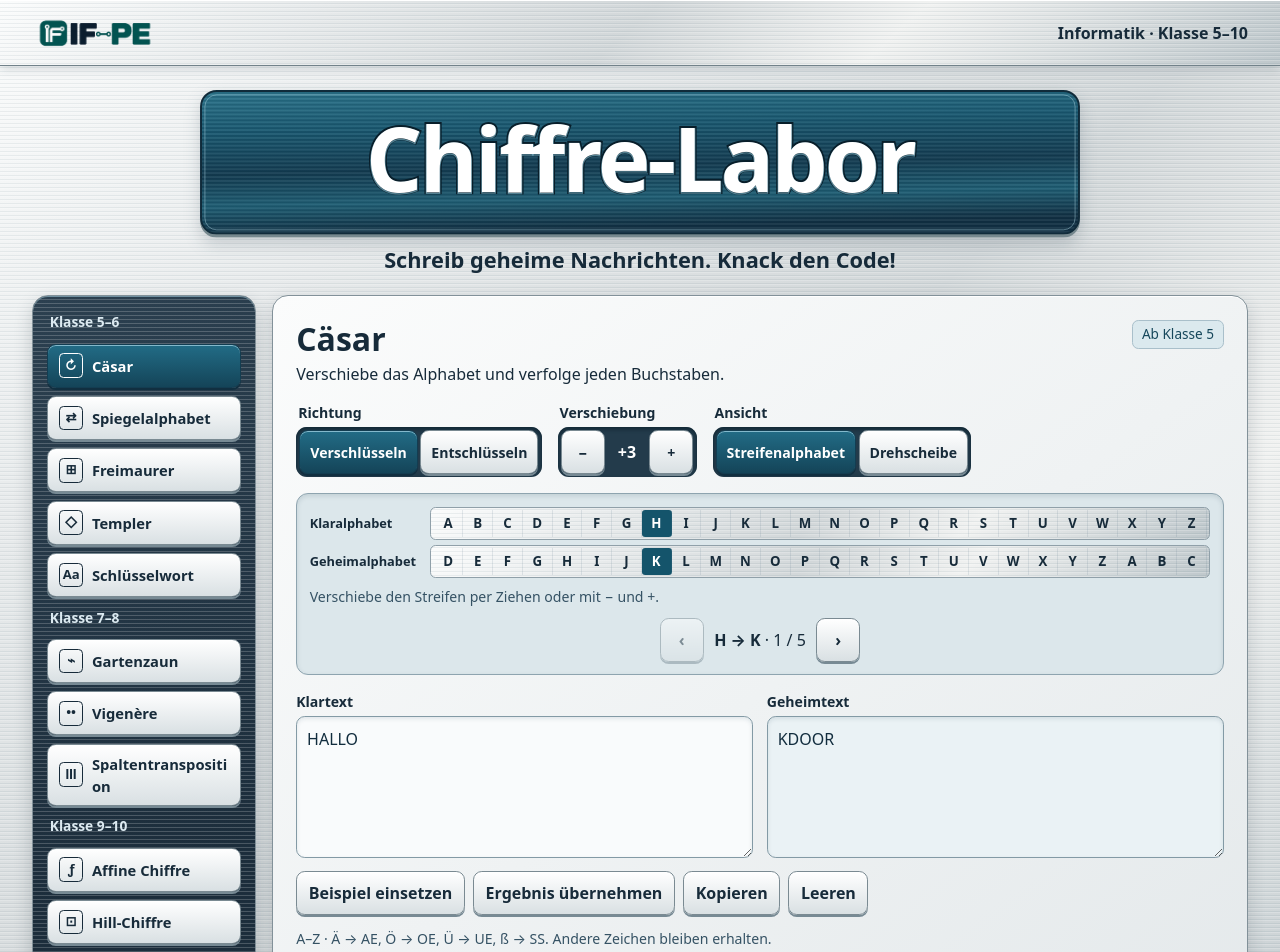
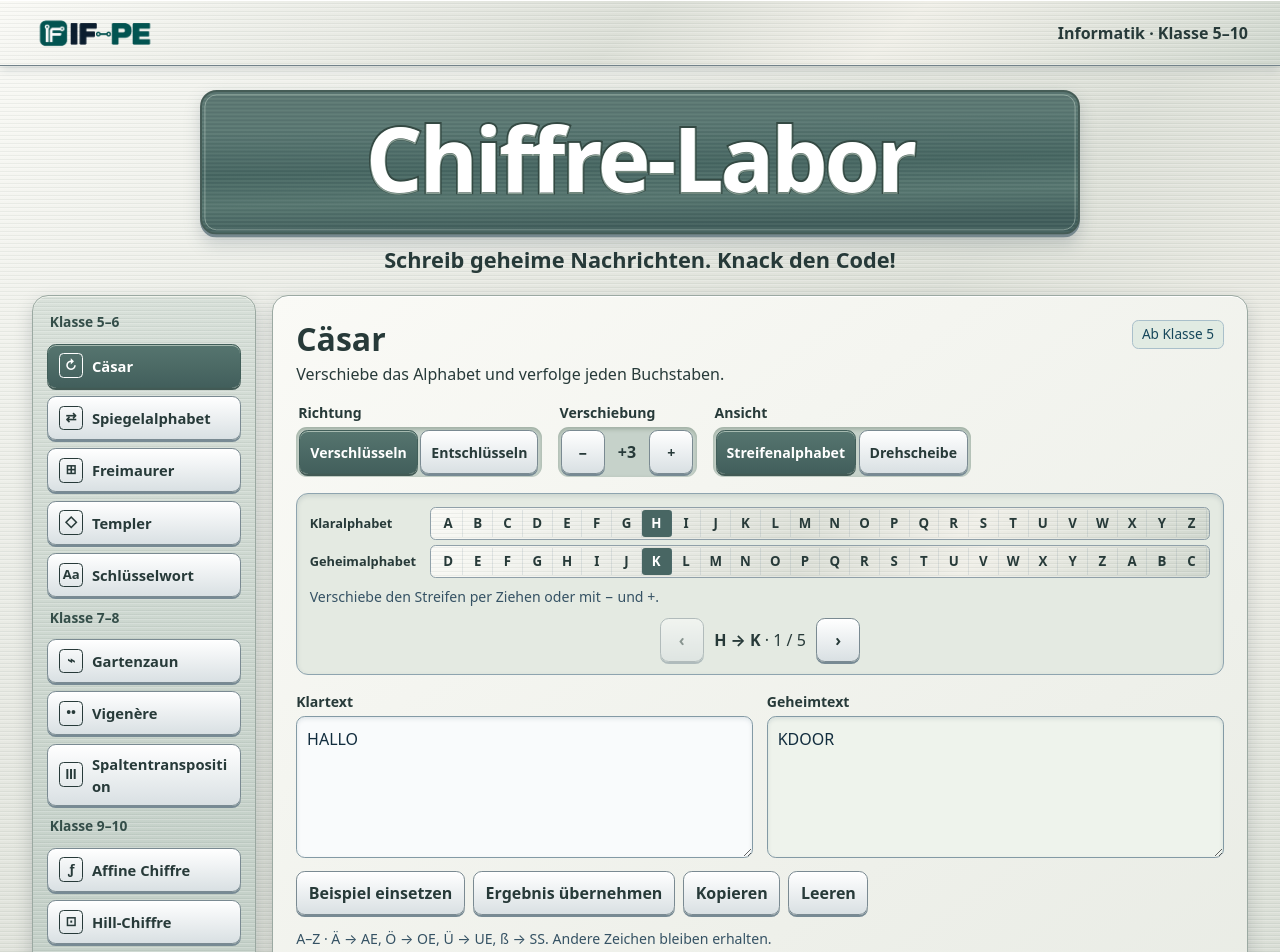
Before and after one commit to pt-dbr/Chiffre-Labor, a plain HTML site: page index.html in a window 1280 px wide. Shown: the top 952 px of the page. Drawn offline with Linux system fonts and the light colour scheme.

Commit message:
Add files via upload

```diff
--- a/index.html
+++ b/index.html
@@ -3,7 +3,7 @@
 <head>
 <meta charset="utf-8">
 <meta name="viewport" content="width=device-width,initial-scale=1">
-<meta name="theme-color" content="#172b3a">
+<meta name="theme-color" content="#486663">
 <meta http-equiv="Content-Security-Policy" content="default-src 'self' file:; object-src 'none'; connect-src 'none'; form-action 'none'; base-uri 'none'">
 <title>Chiffre-Labor</title>
 <link rel="stylesheet" href="style.css">
@@ -19,15 +19,15 @@
       <svg xmlns:xlink="http://www.w3.org/1999/xlink" viewBox="0 0 900 148" aria-hidden="true" focusable="false">
         <defs>
           <linearGradient id="title-metal" x2=".14" y2="1">
-            <stop stop-color="#2b758c"/>
-            <stop offset=".28" stop-color="#195971"/>
-            <stop offset=".58" stop-color="#123b50"/>
-            <stop offset=".8" stop-color="#1e5e74"/>
-            <stop offset="1" stop-color="#102f42"/>
+            <stop stop-color="#5d7973"/>
+            <stop offset=".28" stop-color="#5b7973"/>
+            <stop offset=".58" stop-color="#476762"/>
+            <stop offset=".8" stop-color="#587871"/>
+            <stop offset="1" stop-color="#425f5c"/>
           </linearGradient>
           <pattern id="title-grain" width="4" height="4" patternUnits="userSpaceOnUse">
-            <path d="M0 1H4" stroke="#fff" stroke-opacity=".12"/>
-            <path d="M0 3H4" stroke="#061a24" stroke-opacity=".24"/>
+            <path d="M0 1H4" stroke="#fff" stroke-opacity=".08"/>
+            <path d="M0 3H4" stroke="#061a24" stroke-opacity=".14"/>
           </pattern>
           <text id="title-cutout" x="450" y="104" text-anchor="middle">Chiffre-Labor</text>
           <mask id="title-mask" x="0" y="0" width="900" height="148" maskUnits="userSpaceOnUse">
@@ -37,11 +37,11 @@
         </defs>
         <rect x="2" y="2" width="896" height="144" rx="15" fill="#fff"/>
         <g mask="url(#title-mask)">
-          <rect x="1" y="1" width="898" height="146" rx="16" fill="url(#title-metal)" stroke="#102b3a" stroke-width="2"/>
+          <rect x="1" y="1" width="898" height="146" rx="16" fill="url(#title-metal)" stroke="#455c56" stroke-width="2"/>
           <rect x="2" y="2" width="896" height="144" rx="15" fill="url(#title-grain)"/>
-          <rect x="5" y="5" width="890" height="138" rx="12" fill="none" stroke="#a8d0dc" stroke-opacity=".48"/>
-          <use href="#title-cutout" xlink:href="#title-cutout" fill="none" stroke="#081e2a" stroke-width="4"/>
-          <use href="#title-cutout" xlink:href="#title-cutout" y="1.8" fill="none" stroke="#70a7bb" stroke-opacity=".72" stroke-width="1.4"/>
+          <rect x="5" y="5" width="890" height="138" rx="12" fill="none" stroke="#c8d8ce" stroke-opacity=".48"/>
+          <use href="#title-cutout" xlink:href="#title-cutout" fill="none" stroke="#344943" stroke-width="4"/>
+          <use href="#title-cutout" xlink:href="#title-cutout" y="1.8" fill="none" stroke="#a7beb2" stroke-opacity=".72" stroke-width="1.4"/>
         </g>
       </svg>
     </h1>
--- a/style.css
+++ b/style.css
@@ -1,15 +1,15 @@
 :root {
   color-scheme: light;
   font: 16px/1.5 system-ui, -apple-system, sans-serif;
-  color: #172b3a;
-  background: #d7d9da;
-  --ink: #172b3a;
-  --petrol: #14546b;
-  --petrol-light: #287d99;
-  --line: #829199;
-  --grain: repeating-linear-gradient(0deg,#fff3 0 1px,#1d455612 1px 2px,transparent 2px 4px);
-  --steel: linear-gradient(138deg,#fbfcfc,#d2d7d9 49%,#f1f2f1 69%,#bec7cb);
-  --pressed: linear-gradient(#226c86,#144458);
+  color: #273a39;
+  background: #e0dfd8;
+  --ink: #273a39;
+  --petrol: #486663;
+  --petrol-light: #597c74;
+  --line: #9ba9a2;
+  --grain: repeating-linear-gradient(0deg,#ffffff30 0 1px,#354a4010 1px 2px,transparent 2px 4px);
+  --steel: linear-gradient(138deg,#fafaf6,#dcdfd7 49%,#f0efe8 69%,#d0d7ce);
+  --pressed: linear-gradient(#56756f,#425f5c);
 }
 * { box-sizing:border-box }
 [hidden] { display:none !important }
@@ -31,46 +31,46 @@ h1,h2,h3,p { margin:0; }
 .intro p { margin-top:.55rem; font-size:clamp(1.05rem,3vw,1.36rem); font-weight:650; }
 .layout { display:grid; grid-template-columns:14rem minmax(0,1fr); align-items:start; gap:1rem; }
 .rack, .bench { border-radius:1rem; border:1px solid var(--line); box-shadow:inset 0 1px #fff,0 3px #79878e,0 8px 18px #23374230; }
-.rack { display:grid; gap:.52rem; padding:.85rem; background:var(--grain),linear-gradient(160deg,#2c4050,#1c2d3b 75%); color:#fff; box-shadow:inset 0 1px #7191a1,0 3px #152a38,0 8px 18px #23374238; }
-.rack h2 { font-size:.86rem; font-weight:650; margin:.15rem .2rem; color:#dceaf1; }
+.rack { display:grid; gap:.52rem; padding:.85rem; background:var(--grain),linear-gradient(160deg,#d9e1da,#c5d1c9 75%); color:#fff; box-shadow:inset 0 1px #f1f4ed,0 3px #899b91,0 8px 18px #23374238; }
+.rack h2 { font-size:.86rem; font-weight:650; margin:.15rem .2rem; color:#344e49; }
 button,input,textarea,select { font:inherit; }
 button,select {
   border:1px solid #7a8a92; border-radius:.55rem; color:var(--ink); font-weight:700; min-height:44px; padding:.5rem .72rem;
   background:linear-gradient(#fff,#d9e0e3); box-shadow:inset 0 1px white,0 2px #778a94; cursor:pointer;
 }
-button:hover { background:linear-gradient(#fff,#c8e3ed); }
+button:hover { background:linear-gradient(#fff,#e2ece5); }
 button:active:not(:disabled) { transform:translateY(1px); box-shadow:inset 0 2px 4px #0b263d40; }
 button:disabled { opacity:.48; cursor:default; }
-button[aria-current],button[aria-pressed="true"] { background:var(--pressed); color:white; border-color:#133d51; box-shadow:inset 0 1px #83b9cc,0 2px #112f40; }
-button:focus-visible,textarea:focus-visible,input:focus-visible,select:focus-visible,summary:focus-visible { outline:3px solid #1682a5; outline-offset:3px; }
+button[aria-current],button[aria-pressed="true"] { background:var(--pressed); color:white; border-color:#415e59; box-shadow:inset 0 1px #a6bab0,0 2px #425a55; }
+button:focus-visible,textarea:focus-visible,input:focus-visible,select:focus-visible,summary:focus-visible { outline:3px solid #456b62; outline-offset:3px; }
 .rack button { display:flex; align-items:center; gap:.55rem; text-align:left; font-size:.92rem; }
 .nav-icon { display:inline-grid; place-items:center; width:1.75rem; min-height:1.55rem; border:1px solid currentColor; border-radius:.28rem; font-size:.82rem; }
-.bench { padding:clamp(.75rem,3vw,1.45rem); background:linear-gradient(145deg,#fbfcfc,#e3e8ea); min-width:0; }
+.bench { padding:clamp(.75rem,3vw,1.45rem); background:linear-gradient(145deg,#fafaf6,#e8ebe4); min-width:0; }
 .bench-head { display:flex; flex-wrap:wrap; justify-content:space-between; align-items:flex-start; gap:.55rem; margin-bottom:1rem; }
 .bench-head h2 { font-size:clamp(1.45rem,4vw,2rem); line-height:1.2; }
 .bench-head p { margin-top:.25rem; }
-#level { color:#16475b; background:#dbe9ee; border:1px solid #a9bfca; padding:.22rem .55rem; border-radius:.4rem; font-size:.85rem; }
+#level { color:#16475b; background:#e1ebe3; border:1px solid #a9bfca; padding:.22rem .55rem; border-radius:.4rem; font-size:.85rem; }
 .controls { display:flex; align-items:end; flex-wrap:wrap; gap:.65rem 1rem; margin-bottom:1rem; }
 .controls:empty { display:none; }
 fieldset { border:0; padding:0; margin:0; min-width:0; }
 legend,.controls label,.editor label { font-size:.88rem; font-weight:750; margin-bottom:.25rem; }
-.segment { display:flex; gap:.17rem; background:#233b4b; padding:.2rem; border-radius:.68rem; box-shadow:inset 0 2px 4px #102632; }
+.segment { display:flex; gap:.17rem; background:#c6d2ca; padding:.2rem; border-radius:.68rem; box-shadow:inset 0 2px 4px #667c6970; }
 .segment button { padding:.37rem .62rem; font-size:.88rem; }
-.shift output { color:white; font-weight:750; min-width:2.45rem; display:grid; place-items:center; }
+.shift output { color:var(--ink); font-weight:750; min-width:2.45rem; display:grid; place-items:center; }
 .shift button { min-width:44px; }
 .controls input,.controls select { display:block; margin-top:.25rem; min-height:44px; }
 .controls input { width:min(12rem,100%); }
 input,textarea { border:1px solid #839aa5; border-radius:.55rem; padding:.62rem; color:#122d3e; background:#f9fbfc; box-shadow:inset 0 2px 4px #0a31451a; }
 textarea { width:100%; display:block; resize:vertical; min-height:6rem; }
-textarea[readonly] { background:#eaf2f5; }
-.visual { border:1px solid #8ea4af; border-radius:.75rem; background:#dce7eb; padding:.78rem; box-shadow:inset 0 2px 5px #19344522; margin-bottom:1rem; min-width:0; }
+textarea[readonly] { background:#eef3ec; }
+.visual { border:1px solid #8ea4af; border-radius:.75rem; background:#e4eae2; padding:.78rem; box-shadow:inset 0 2px 5px #19344522; margin-bottom:1rem; min-width:0; }
 .strips { overflow:auto; }
 .strip-line { min-width:36rem; display:flex; align-items:center; margin-bottom:.3rem; gap:.34rem; }
 .strip-line:last-child { margin-bottom:0; }
 .strip-line strong { flex:0 0 7.2rem; font-size:.8rem; }
 .letters { display:grid; grid-template-columns:repeat(26,minmax(1.05rem,1fr)); flex:1; padding:.15rem; border-radius:.35rem; background:var(--grain),var(--steel); border:1px solid #90a0a9; }
 .letters span { font:700 .83rem/2 system-ui; text-align:center; border-right:1px solid #657f9027; }
-.letters .lit { background:#14546b; color:white; border-radius:.2rem; }
+.letters .lit { background:#486663; color:white; border-radius:.2rem; }
 [data-drag] .strip-line:last-child { cursor:ew-resize; touch-action:pan-y; user-select:none; }
 .caption,.note { color:#355264; font-size:.88rem; margin-top:.5rem; }
 .stepper { display:flex; align-items:center; justify-content:center; gap:.65rem; margin-top:.65rem; }
@@ -87,7 +87,7 @@ textarea[readonly] { background:#eaf2f5; }
 .editor label { display:block; }
 .actions { display:flex; flex-wrap:wrap; align-items:center; gap:.52rem; margin:.8rem 0; }
 #notice { color:#153f54; font-size:.92rem; }
-details { margin-top:.65rem; padding:.25rem .75rem; border:1px solid #a5b8c2; background:#f5f8f9; border-radius:.6rem; }
+details { margin-top:.65rem; padding:.25rem .75rem; border:1px solid #a5b8c2; background:#f6f8f3; border-radius:.6rem; }
 summary { padding:.52rem 0; cursor:pointer; font-weight:750; }
 details p { padding:0 0 .6rem; }
 .symbol-table { display:grid; grid-template-columns:repeat(auto-fit,minmax(43px,1fr)); gap:.35rem; }
@@ -163,14 +163,14 @@ footer { padding:1.4rem 0; text-align:center; color:#304651; font-size:.88rem; }
 .origin-grid figcaption { font-size:.85rem; }
 
 .square-scroll { max-width:100%; overflow:auto; margin-bottom:.75rem; border:1px solid #9cb4c1; border-radius:.45rem; }
-.square-scroll:focus-visible { outline:3px solid #1682a5; outline-offset:2px; }
+.square-scroll:focus-visible { outline:3px solid #456b62; outline-offset:2px; }
 .cipher-square { width:100%; border-spacing:0; font-size:.85rem; font-variant-numeric:tabular-nums; }
-.cipher-square caption { padding:.4rem .55rem; text-align:left; font-weight:750; background:#e2edf1; }
+.cipher-square caption { padding:.4rem .55rem; text-align:left; font-weight:750; background:#e6ede5; }
 .cipher-square th,.cipher-square td { min-width:1.6rem; padding:.18rem .22rem; text-align:center; border-right:1px solid #afc2cc; border-bottom:1px solid #afc2cc; }
-.cipher-square th { color:white; background:#14546b; }
+.cipher-square th { color:white; background:#486663; }
 .cipher-square th:first-child { position:sticky; left:0; min-width:3.6rem; }
-.cipher-square tr:nth-child(even) td { background:#eaf2f5; }
-.cipher-square .square-example { color:white; background:#14546b; font-weight:850; }
+.cipher-square tr:nth-child(even) td { background:#eef3ec; }
+.cipher-square .square-example { color:white; background:#486663; font-weight:850; }
 
 
 .hill-matrix { border-inline:2px solid var(--ink); border-collapse:separate; border-spacing:.75rem .15rem; margin:.35rem 0; text-align:center; font-weight:750; }
@@ -178,14 +178,14 @@ footer { padding:1.4rem 0; text-align:center; color:#304651; font-size:.88rem; }
 #hill-lesson { padding:.15rem 0 .65rem; }
 #hill-lesson h4 { margin:.85rem 0 .3rem; font-size:1rem; }
 .hill-alphabet { display:grid; grid-template-columns:repeat(auto-fit,minmax(1.9rem,1fr)); gap:.2rem; }
-.hill-alphabet span { display:grid; text-align:center; background:#eaf2f5; border-radius:.3rem; padding:.2rem; }
-.hill-alphabet .hill-mark { background:#14546b; color:white; }
+.hill-alphabet span { display:grid; text-align:center; background:#eef3ec; border-radius:.3rem; padding:.2rem; }
+.hill-alphabet .hill-mark { background:#486663; color:white; }
 .hill-worked { display:grid; grid-template-columns:repeat(auto-fit,minmax(min(13rem,100%),1fr)); gap:.6rem; }
 .hill-pair { background:#f7fafb; border:1px solid #a5b8c2; border-radius:.55rem; padding:.55rem .75rem; }
-.hill-pair h4 { margin:0 0 .25rem; color:#14546b; }
+.hill-pair h4 { margin:0 0 .25rem; color:#486663; }
 .hill-pair ol { margin:0; padding-left:1.45rem; }
 .hill-pair li + li { margin-top:.35rem; }
-.hill-total { color:#14546b; font-size:1.3rem; margin-top:.65rem; }
+.hill-total { color:#486663; font-size:1.3rem; margin-top:.65rem; }
 
 #affine-lesson h4 { margin:.85rem 0 .3rem; font-size:1rem; }
 .affine-steps { margin:.35rem 0 .6rem; padding-left:1.6rem; }
```
